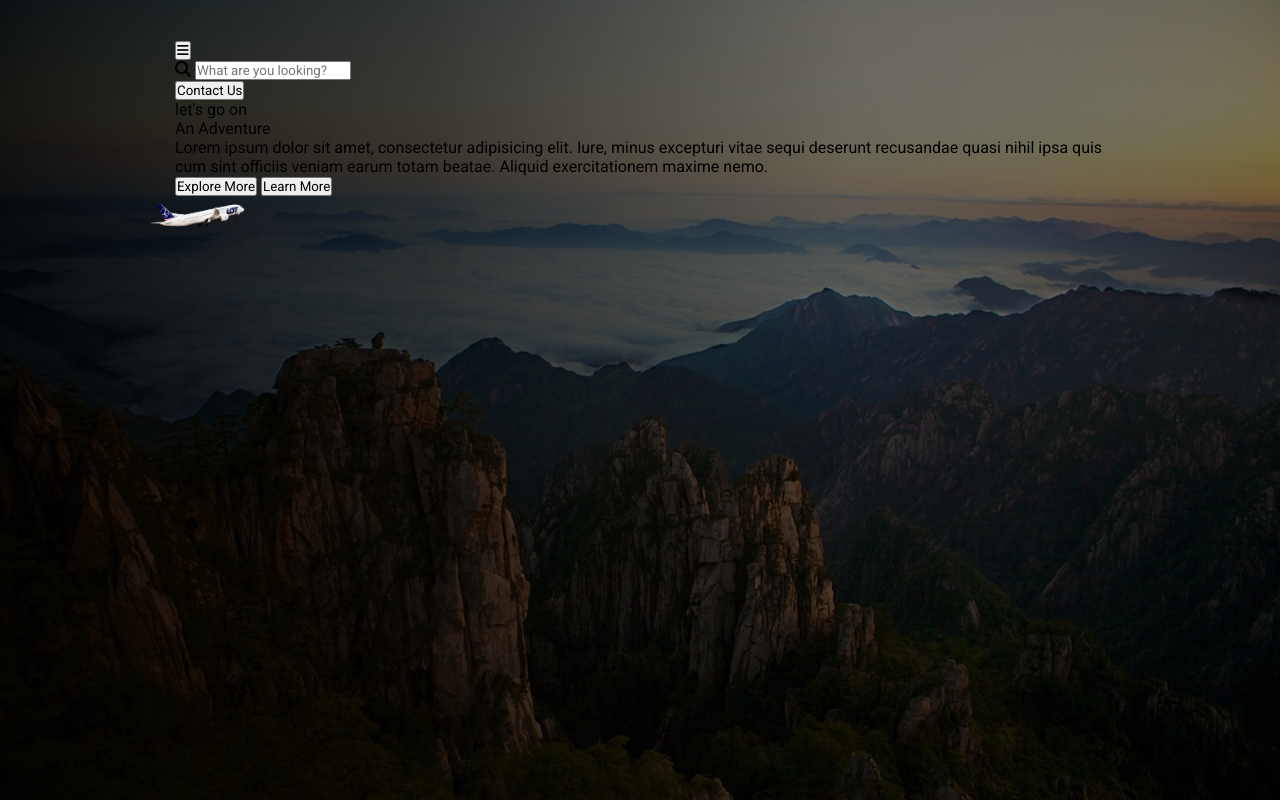
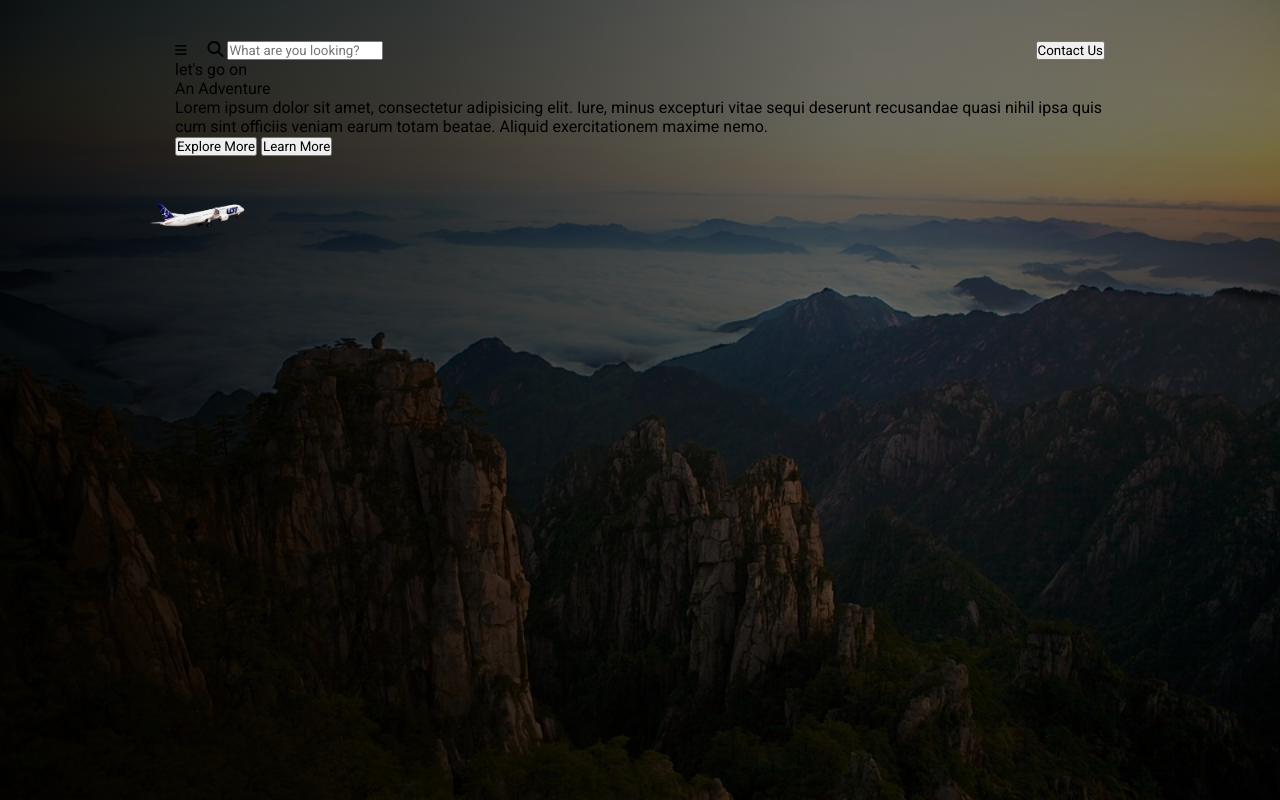
Before and after one commit to gokarna123-goku/travel_heropage, a plain HTML site: page index.html in a window 1280 px wide. Drawn offline with Linux system fonts and the light colour scheme; a web font is replaced by a local one.

Commit message:
adde menu bar section

```diff
--- a/style.css
+++ b/style.css
@@ -65,6 +65,26 @@ a{
     }
 }
 
+/* NAvbar Section */
+.navbar_section{
+    width: 100%;
+    height: auto;
+    display: flex;
+    align-items: center;
+    justify-content: space-between;
+}
+.menu_section{
+    display: flex;
+    align-items: center;
+    column-gap: 1.3rem;
+}
+.menu_btn{
+    background: none;
+    outline: none;
+    border: none;
+    cursor: pointer;
+}
+
 
 
 
```
